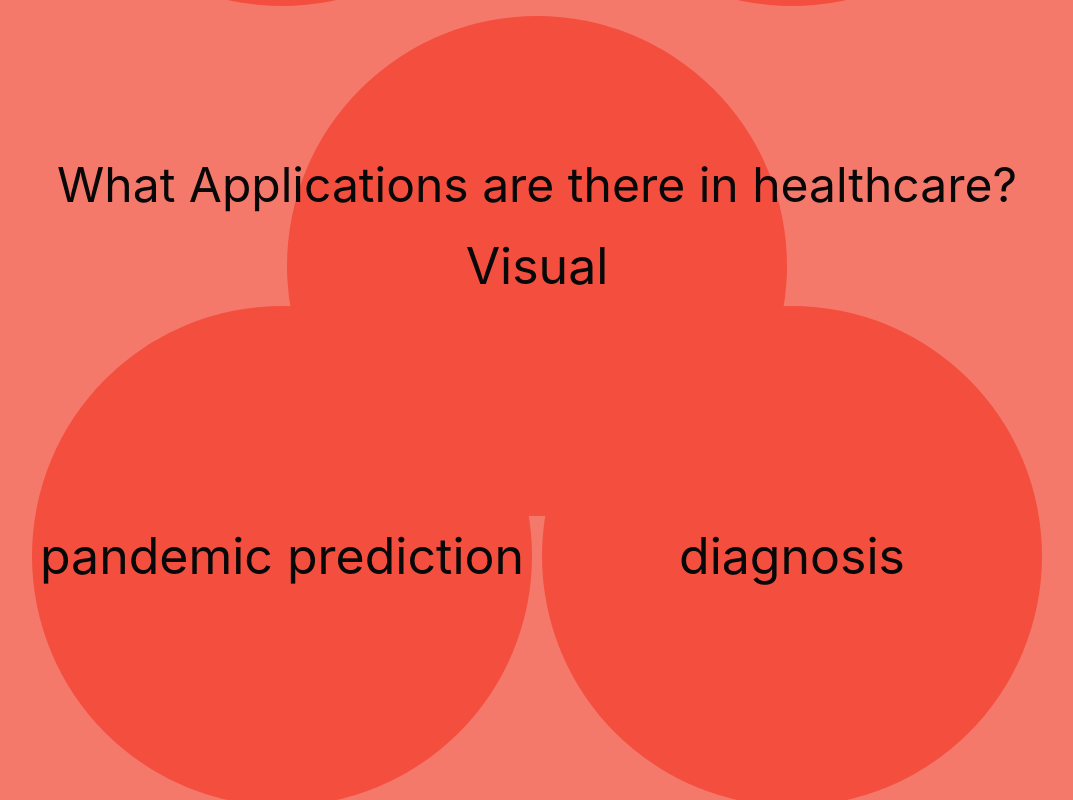
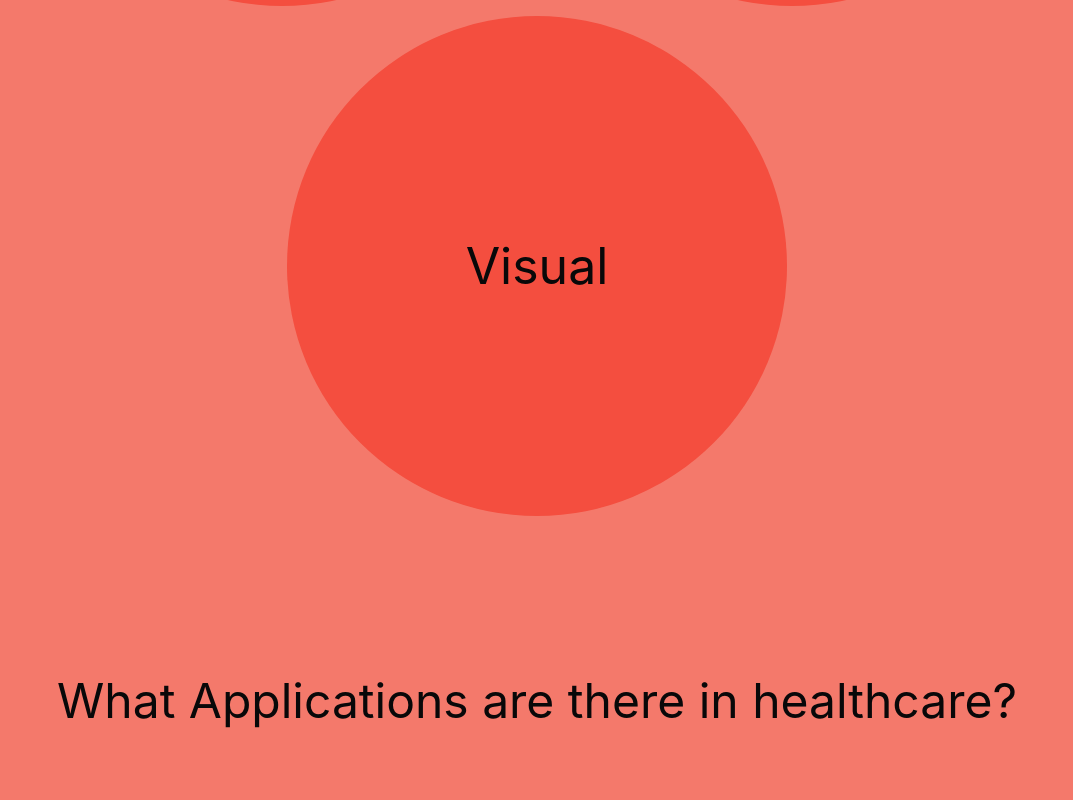
Before and after one commit to AbigailMedina/Medicine-Culture-and-Society-Final, a React (Create React App) app in the folder presentation/: page / in a window 1280 px wide. Shown: the part 1499-2299 px from the top of the page, without its empty margins (103-1176 px from the left). Built offline with nearby package versions, Linux system fonts and the light colour scheme.

Commit message:
changed index title and fixed overflow on smaller screen

```diff
--- a/presentation/public/index.html
+++ b/presentation/public/index.html
@@ -24,7 +24,7 @@
       work correctly both with client-side routing and a non-root public URL.
       Learn how to configure a non-root public URL by running `npm run build`.
     -->
-    <title>React App</title>
+    <title>AI and Medicine</title>
   </head>
   <body>
     <noscript>You need to enable JavaScript to run this app.</noscript>
--- a/presentation/src/App.css
+++ b/presentation/src/App.css
@@ -68,7 +68,7 @@ header{
 }
 
 .fullScreen {
-  height: 100vh;
+  min-height: 100vh;
   align-items:center;
   display:grid;
 }
--- a/presentation/src/components/AIApplications.jsx
+++ b/presentation/src/components/AIApplications.jsx
@@ -20,7 +20,7 @@ class AIApplications extends Component {
   	render() {
 
 	    return (
-	    	<div onHover>
+	    	<div >
 	    		<ClickableOptions options={this.aiApplications} header={this.header}/>
 	    	</div>
 	    )
--- a/presentation/src/components/Base.jsx
+++ b/presentation/src/components/Base.jsx
@@ -15,15 +15,15 @@ class Base extends Component {
   	render() {
 	    return (
 	    	<div className={this.state.color}>
-	    		<span onMouseEnter={()=>this.setState({color:"coral-reef"})}>
+	    		<div onMouseEnter={()=>this.setState({color:"coral-reef"})}>
 		    		<AIHistoryTimeline />
-		    	</span>
-		    	<span onMouseEnter={()=>this.setState({ color:"black"})}>
+		    	</div>
+		    	<div onMouseEnter={()=>this.setState({ color:"black"})}>
 		    		<AIToolKit />
-		    	</span>
-		    	<span onMouseEnter={()=>this.setState({ color:"tangerine"})}>
+		    	</div>
+		    	<div onMouseEnter={()=>this.setState({ color:"tangerine"})}>
 		    		<AIApplications />
-		    	</span>
+		    	</div>
 	    	</div>
 	    )
 	}
--- a/presentation/src/components/ClickableOptions.jsx
+++ b/presentation/src/components/ClickableOptions.jsx
@@ -61,8 +61,8 @@ class ClickableOptions extends Component {
 		    		onClick={()=>this.setState({options:this.props.options})}>{header}
 		    	</header>
 
-		    		{content}
-		    	</div>
+		    	{content}
+		    </div>
 	    	</section>
 	    )
 	}
```
